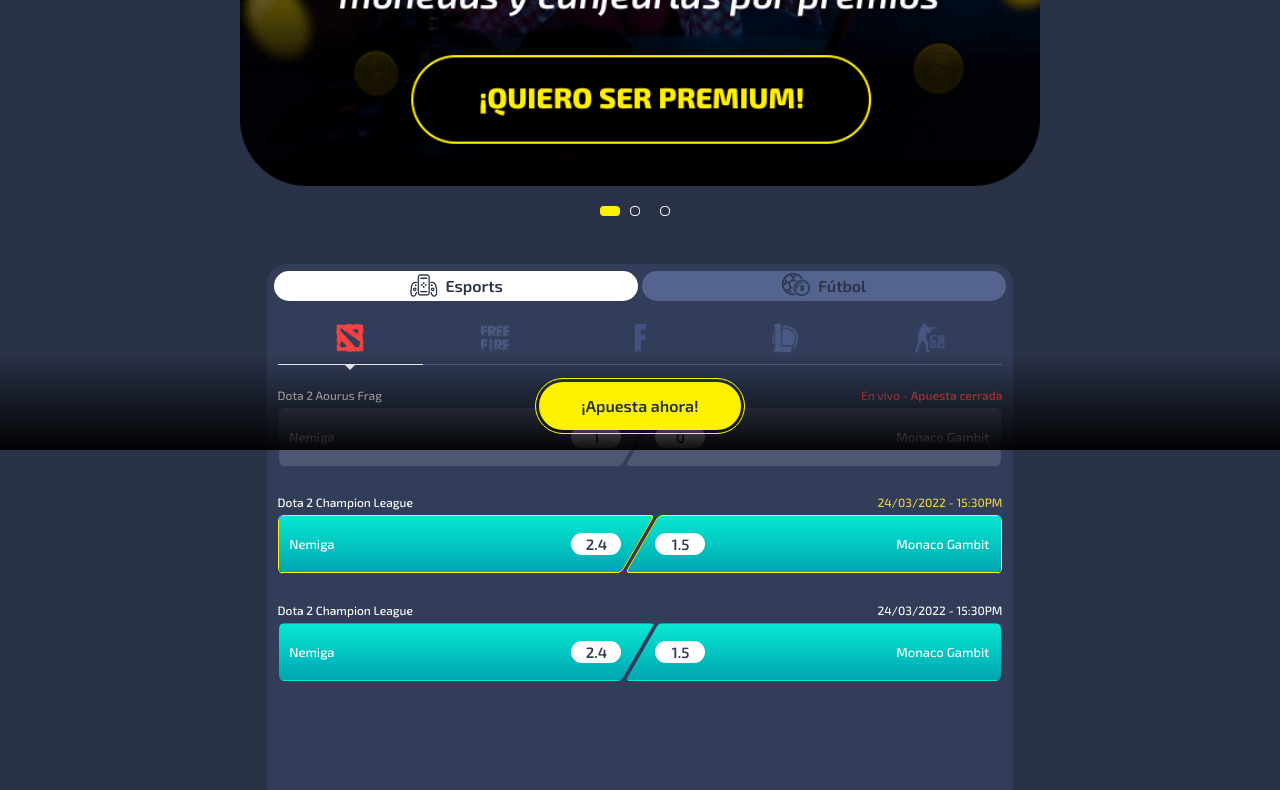
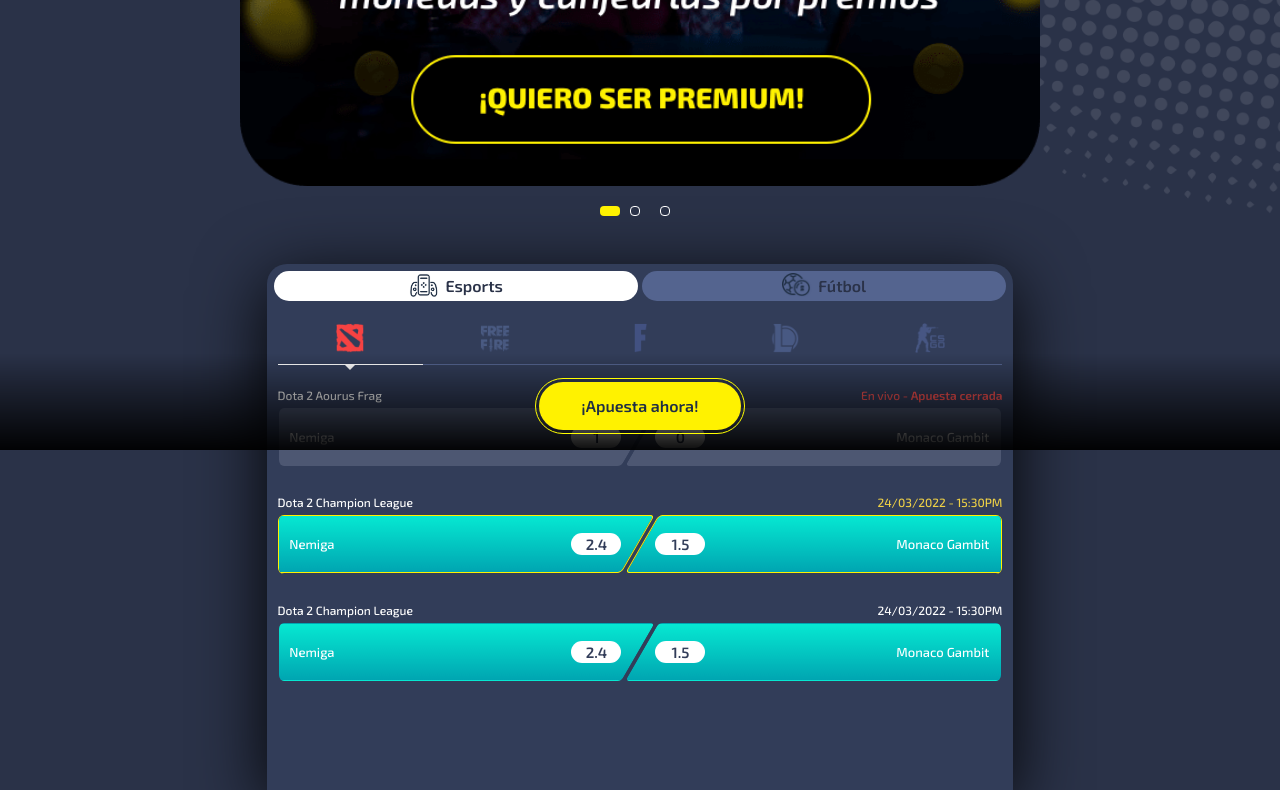
Before and after one commit to germansalamanca/bitel-bet, a website: page 1-home.html in a window 1280 px wide. Shown: the part 350-1140 px from the top of the page. Drawn offline with nearby package versions, Linux system fonts and the light colour scheme.

Commit message:
Add page packgrounds

```diff
--- a/1-home.html
+++ b/1-home.html
@@ -62,7 +62,7 @@
       </ul>
     </nav>
   </div>
-  <div class="page">
+  <div class="page homepage">
     <header id="header">
       <div class="header-content">
         <button id="menu-toggler" class="btn" aria-label="Menú principal" onclick="openPopup('#main-menu-wrapper')"></button>
--- a/scss/_general.scss
+++ b/scss/_general.scss
@@ -108,11 +108,39 @@
 }
 .page{
   background-color: $dark;
+  background: $dark url(../img/bg-page-top.png) no-repeat;
+  background-position: center top;
+  background-size: 100% auto;
   min-height: 100vh;
   color: $white;
   display: flex;
   flex-direction: column;
   justify-content: space-between;
+  position: relative;
+  z-index: 1;
+  &:after{
+    content: '';
+    width: 100%;
+    height: 100%;
+    position: absolute;
+    background: url(../img/bg-page-bottom.png) no-repeat;
+    background-position: center calc(100% - 130px);
+    background-size: 100%;
+    bottom: 0;
+    z-index: -1;
+    pointer-events: none;
+    @media (min-width: $md){
+      display: none;
+    }
+  }
+  &.homepage{
+    background-image: url(../img/bg-page-top-flip.png);
+    background-position: center 13rem;
+    @media (min-width: $md){
+      background-position: center top;
+      background-image: url(../img/bg-page-top.png);
+    }
+  }
 }
 .container{
   max-width: $md;
--- a/scss/_main-tabs.scss
+++ b/scss/_main-tabs.scss
@@ -4,6 +4,7 @@
   background-color: $dark-grey-blue;
   border-radius: $br-lg $br-lg 0 0;
   padding: .4rem;
+  box-shadow: 0 16px 70px #000000f0;
 }
 .main-tabs{
   display: flex;
```
Also changed, not shown: css/style.css, img/bg-page-bottom.png (added), img/bg-page-top-flip.png (added), img/bg-page-top.png (added).
